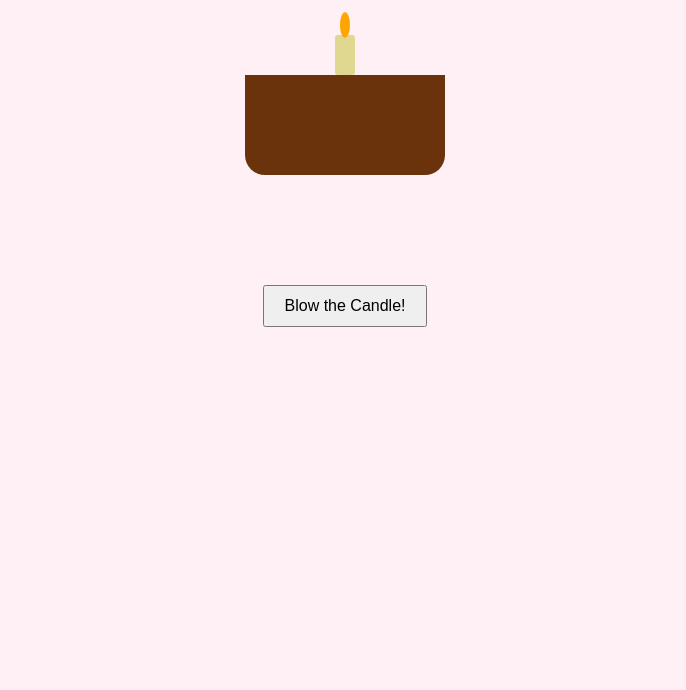
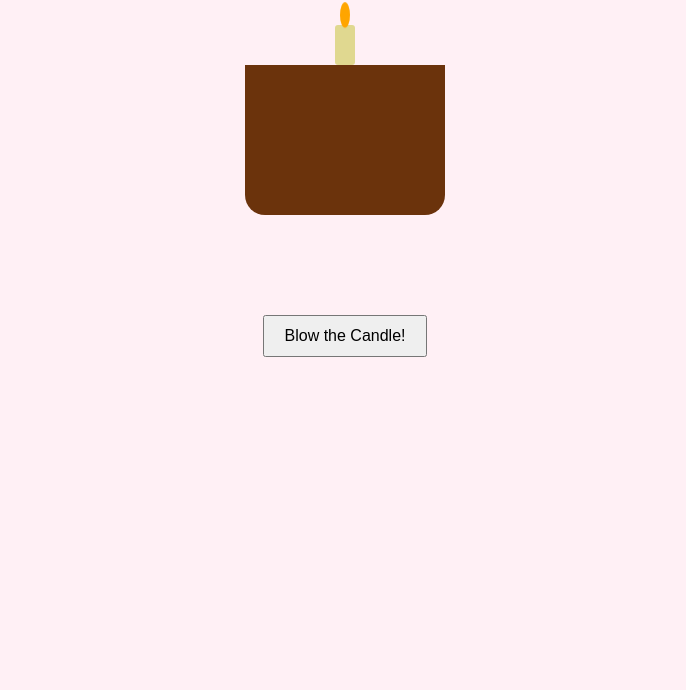
Before and after one commit to jkrc2025/jkitrc-first-webie, a plain HTML site: page index.html in a window 1280 px wide. Shown: the part 110-800 px from the top of the page, without its empty margins (295-981 px from the left). Drawn offline with Linux system fonts and the light colour scheme.

Commit message:
Update index.html

```diff
--- a/index.html
+++ b/index.html
@@ -21,8 +21,8 @@
   .cake {
     position: relative;
     width: 200px;
-    height: 100px;
-    margin: 80px auto;
+    height: 150px;
+    margin: 70px auto;
     background: #6b330c;
     border-radius: 0 0 20px 20px;
   }
@@ -73,7 +73,7 @@
 
 <button onclick="blowCandle()">Blow the Candle!</button>
 
-<audio id="music" src="hbdtune.mp3"></audio>
+<audio id="music" src="happy-birthday.mp3"></audio>
 
 <script>
 function blowCandle() {
```
